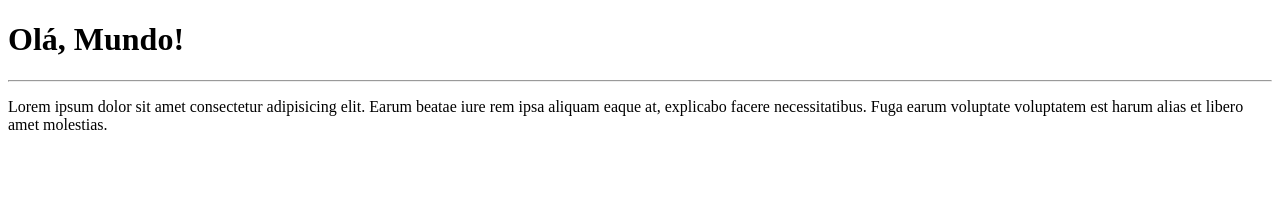
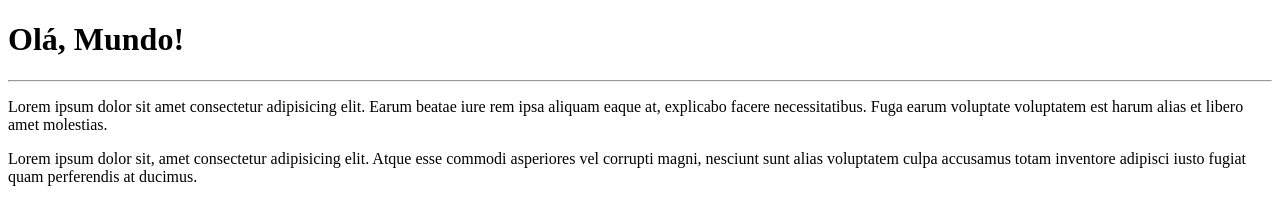
Before and after one commit to enriqcarv/Ola-Mundo, a plain HTML site: page site-exemplo/index.html in a window 1280 px wide. Drawn offline with Linux system fonts and the light colour scheme.

Commit message:
Adicionei um parágrafo

```diff
--- a/site-exemplo/index.html
+++ b/site-exemplo/index.html
@@ -9,5 +9,6 @@
     <h1>Olá, Mundo!</h1>
     <hr>
     <p>Lorem ipsum dolor sit amet consectetur adipisicing elit. Earum beatae iure rem ipsa aliquam eaque at, explicabo facere necessitatibus. Fuga earum voluptate voluptatem est harum alias et libero amet molestias.</p>
+    <p>Lorem ipsum dolor sit, amet consectetur adipisicing elit. Atque esse commodi asperiores vel corrupti magni, nesciunt sunt alias voluptatem culpa accusamus totam inventore adipisci iusto fugiat quam perferendis at ducimus.</p>
 </body>
 </html>
```
